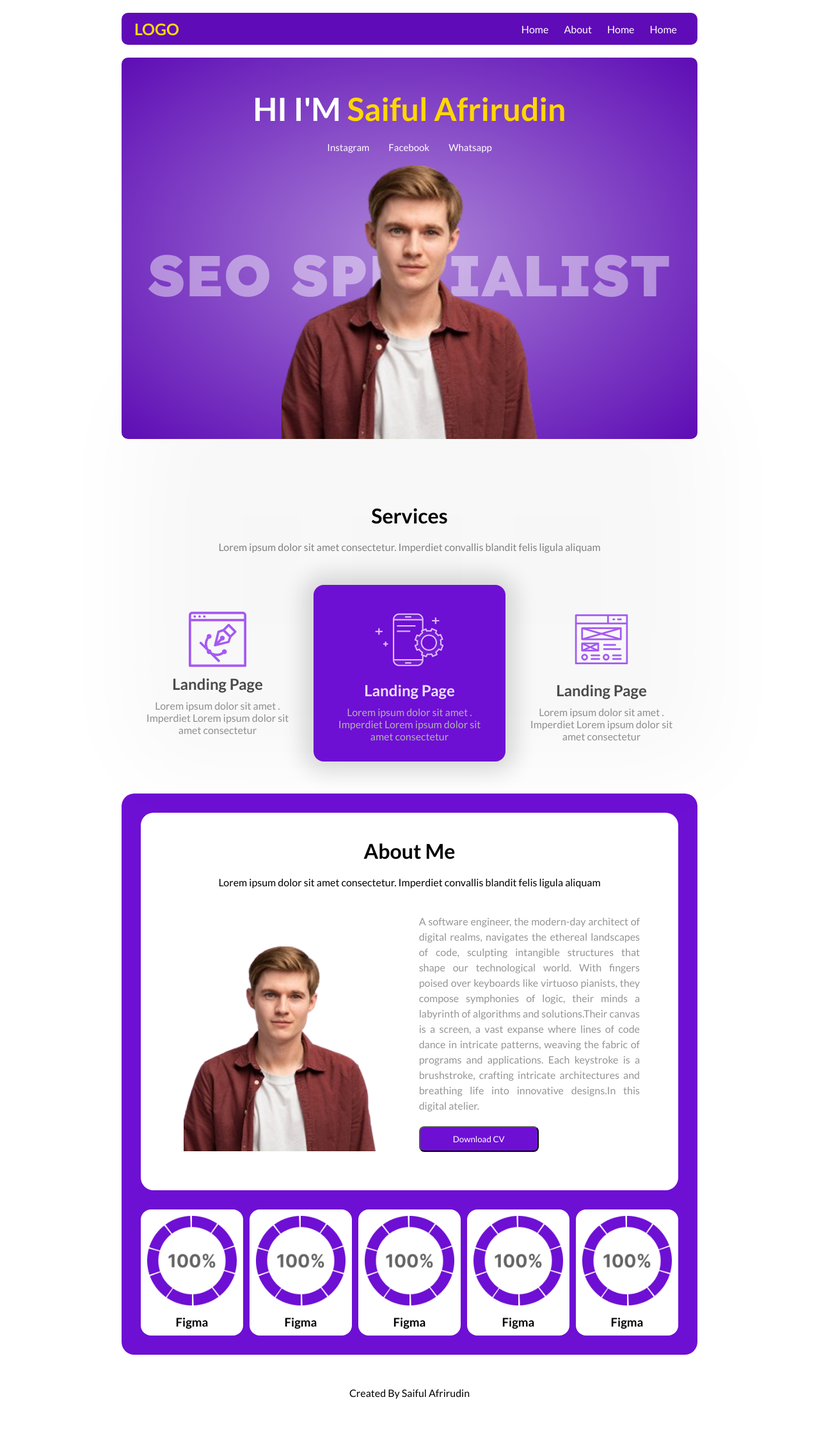
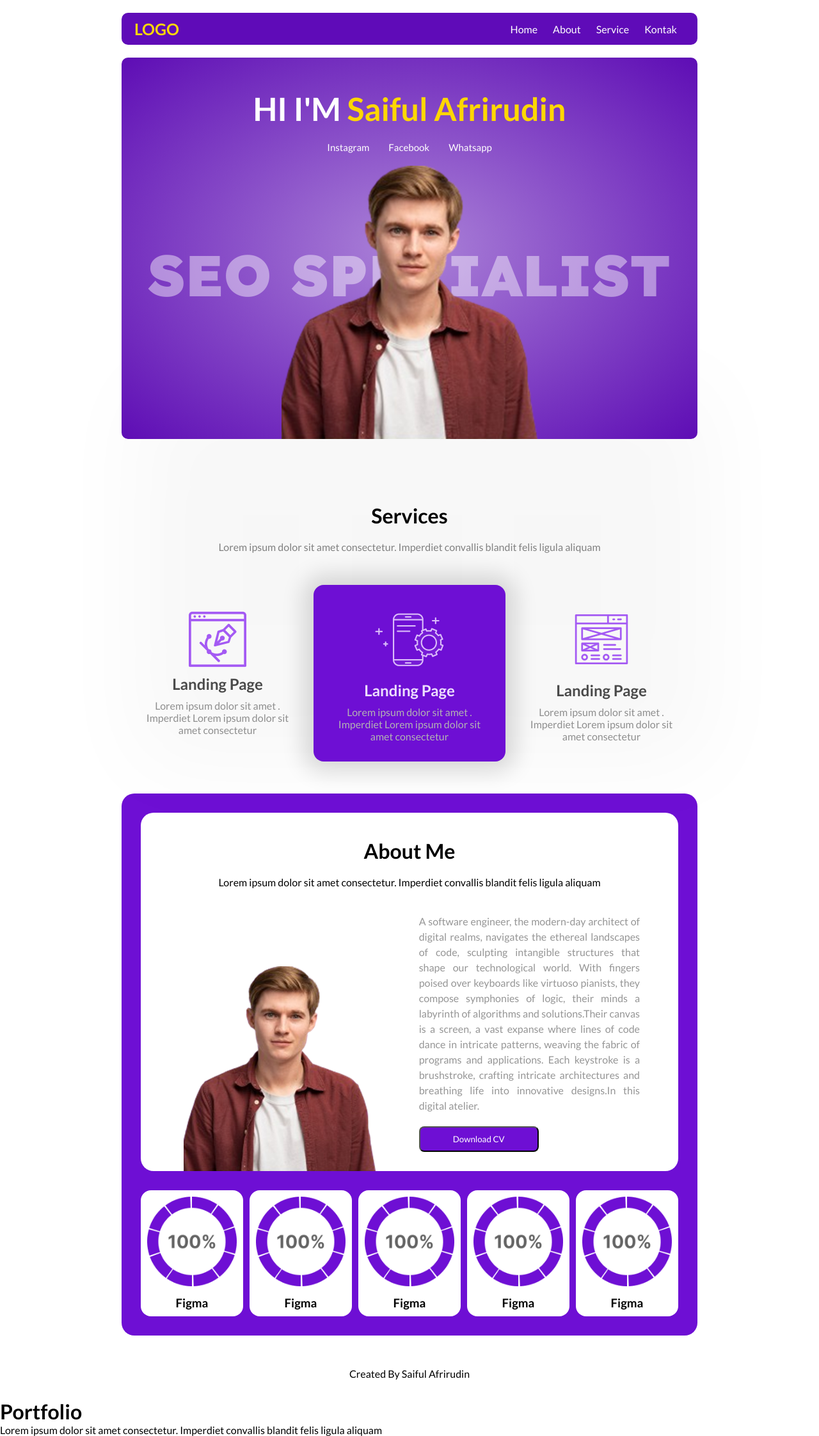
Before and after one commit to saifulafr/webprofile, a plain HTML site: page index.html in a window 1280 px wide. Shown: the whole page at 64% size. Before the commit the page ends 2216 px from the top, so only its background shows below. Drawn offline with Linux system fonts and the light colour scheme.

Commit message:
tambah menu

```diff
--- a/index.html
+++ b/index.html
@@ -23,8 +23,8 @@
 		<ul class="nav-menu">
 			<li><a href="">Home</a></li>
 			<li><a href="">About</a></li>
-			<li><a href="">Home</a></li>
-			<li><a href="">Home</a></li>
+			<li><a href="">Service</a></li>
+			<li><a href="">Kontak</a></li>
 		</ul>
 	</div>
 	</nav>
@@ -116,5 +116,10 @@
 <div style="padding-top:50px;padding-bottom: 30px;">
 	<center><p>Created By Saiful Afrirudin</p></center>
 </div>
+<div class="potfolio">
+	<h1>Portfolio</h1>
+	<p>Lorem ipsum dolor sit amet consectetur. Imperdiet convallis blandit felis ligula aliquam</p>
+</div>
+<div class="tab-container">
 </body>
 </html>
--- a/style.css
+++ b/style.css
@@ -246,8 +246,8 @@
 		display: flex;
 		flex-direction: row;
 		justify-content: center;
-		align-items: center;
-		padding: 0px 20px 30px 20px;
+		align-items: flex-end;
+		padding: 0px 20px 0px 20px;
 	}
 	.aboutme-detail .img{
 		padding-top: 50px;
@@ -259,6 +259,7 @@
 	}
 	.aboutme-detail .profile{
 		padding-right: 40px;
+		padding-bottom: 30px;
 		flex-direction: column;
 		justify-content: center;
 		align-items: flex-start;
```
